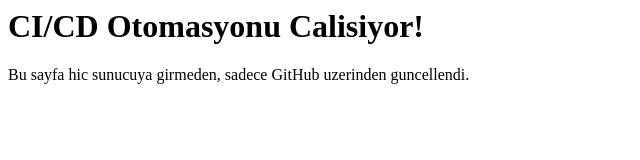
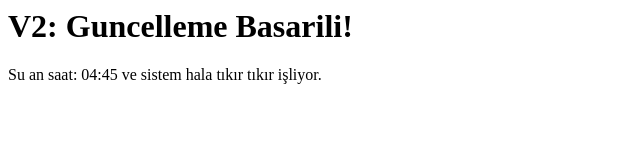
Before and after one commit to erkanhub/kaneros, a plain HTML site: page index.html in a window 1280 px wide. Shown: the whole page, without its empty margins (0-640 px from the left). Drawn offline with Linux system fonts and the light colour scheme.

Commit message:
Update index.html with new success message

```diff
--- a/index.html
+++ b/index.html
@@ -1,2 +1 @@
-<h1>CI/CD Otomasyonu Calisiyor!</h1>
-<p>Bu sayfa hic sunucuya girmeden, sadece GitHub uzerinden guncellendi.</p>
+<h1>V2: Guncelleme Basarili!</h1> <p>Su an saat: 04:45 ve sistem hala tıkır tıkır işliyor.</p>
```
